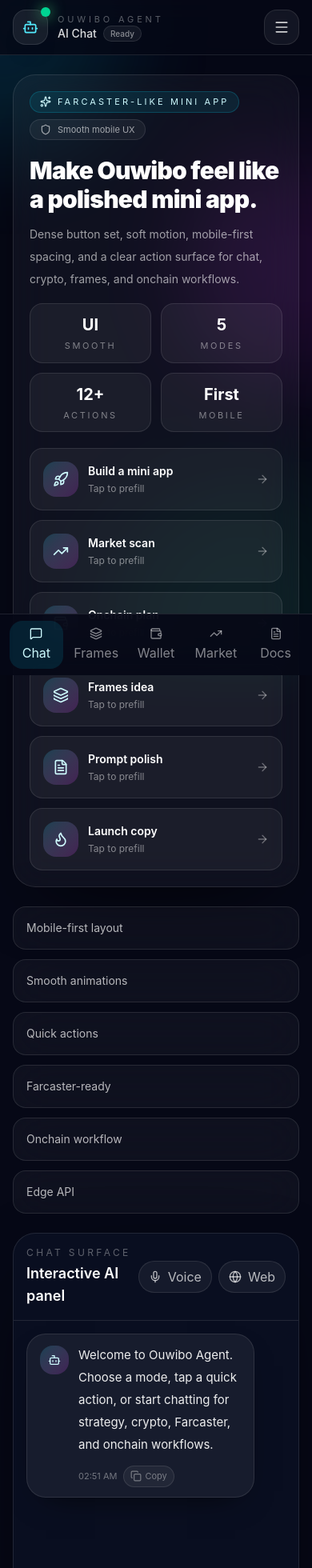
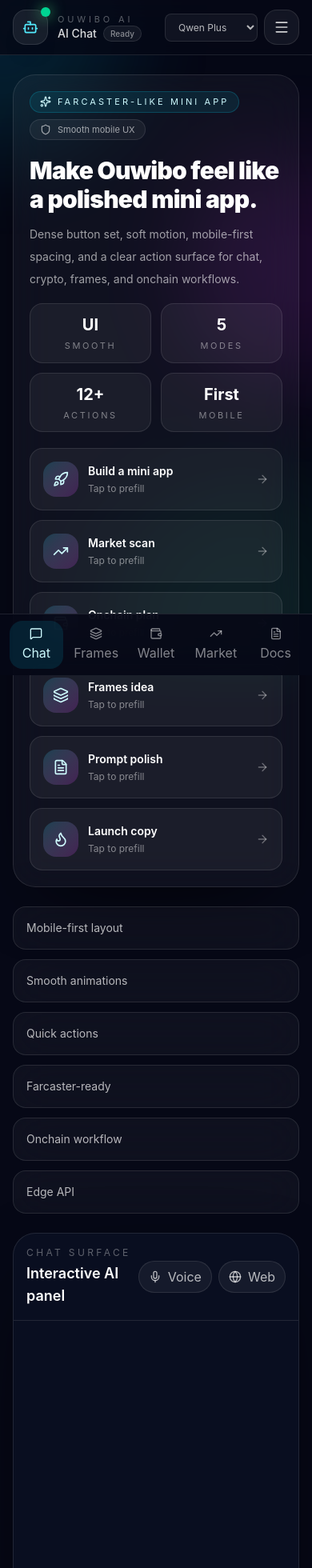
Before and after one commit to ouwibo/Agent, a React (Vite) app in the folder frontend/: page / in a window 390 px wide. Shown: the top 1960 px of the page at 80% size. Built offline with nearby package versions, Linux system fonts and the light colour scheme.

Commit message:
[ouwibo-ai] UI overhaul: dynamic model selection, no default chat, responsive mini app design

```diff
--- a/frontend/src/App.tsx
+++ b/frontend/src/App.tsx
@@ -32,6 +32,7 @@
   role: 'user' | 'assistant'
   content: string
   timestamp: Date
+  model?: string
 }
 
 type Mode = 'chat' | 'frames' | 'wallet' | 'market' | 'docs'
@@ -44,16 +45,6 @@
 }
 
 const API_URL = 'https://agent.ouwibo.workers.dev'
-
-const starterMessages: Message[] = [
-  {
-    id: 'welcome',
-    role: 'assistant',
-    content:
-      'Welcome to Ouwibo Agent. Choose a mode, tap a quick action, or start chatting for strategy, crypto, Farcaster, and onchain workflows.',
-    timestamp: new Date(),
-  },
-]
 
 const quickActions: QuickAction[] = [
   { label: 'Build a mini app', prompt: 'Create a Farcaster-style mini app UI with smooth mobile interactions.', icon: Rocket },
@@ -93,12 +84,13 @@
 }
 
 function App() {
-  const [messages, setMessages] = useState<Message[]>(starterMessages)
+  const [messages, setMessages] = useState<Message[]>([])
   const [input, setInput] = useState('')
   const [loading, setLoading] = useState(false)
   const [menuOpen, setMenuOpen] = useState(false)
   const [copied, setCopied] = useState<string | null>(null)
   const [activeMode, setActiveMode] = useState<Mode>('chat')
+  const [selectedModel, setSelectedModel] = useState('qwen3.5-plus')
   const messagesEndRef = useRef<HTMLDivElement>(null)
 
   useEffect(() => {
@@ -106,7 +98,7 @@
   }, [messages, loading])
 
   useEffect(() => {
-    document.title = 'Ouwibo Agent | Mini App'
+    document.title = 'Ouwibo AI | Mini App'
   }, [])
 
   const statusText = useMemo(() => {
@@ -114,7 +106,7 @@
     return 'Ready'
   }, [loading])
 
-  async function sendMessage(prompt: string) {
+  async function sendMessage(prompt: string, model: string = selectedModel) {
     const content = prompt.trim()
     if (!content || loading) return
 
@@ -123,6 +115,7 @@
       role: 'user',
       content,
       timestamp: new Date(),
+      model,
     }
 
     setMessages((prev) => [...prev, userMessage])
@@ -136,7 +129,7 @@
           'Content-Type': 'application/json',
           Accept: 'application/json',
         },
-        body: JSON.stringify({ message: content }),
+        body: JSON.stringify({ message: content, model }),
       })
 
       const data = await response.json()
@@ -147,6 +140,7 @@
         role: 'assistant',
         content: reply,
         timestamp: new Date(),
+        model,
       }
 
       setMessages((prev) => [...prev, aiMessage])
@@ -168,7 +162,7 @@
 
   function onSubmit(e: React.FormEvent) {
     e.preventDefault()
-    void sendMessage(input)
+    void sendMessage(input, selectedModel)
   }
 
   function copyText(text: string, id: string) {
@@ -202,7 +196,7 @@
               <span className="absolute -right-1 -top-1 h-3 w-3 rounded-full bg-emerald-400 shadow-[0_0_18px_rgba(74,222,128,0.9)]" />
             </div>
             <div>
-              <div className="text-[11px] uppercase tracking-[0.35em] text-white/35">Ouwibo Agent</div>
+              <div className="text-[11px] uppercase tracking-[0.35em] text-white/35">Ouwibo AI</div>
               <div className="flex items-center gap-2 text-sm font-medium text-white/85">
                 <span>{modeTitle}</span>
                 <span className="rounded-full border border-white/10 bg-white/6 px-2 py-0.5 text-[10px] text-white/50">{statusText}</span>
@@ -231,6 +225,16 @@
             })}
           </div>
 
+          <div className="flex items-center gap-2">
+            <select
+              value={selectedModel}
+              onChange={(e) => setSelectedModel(e.target.value)}
+              className="rounded-lg border border-white/10 bg-white/5 px-3 py-2 text-xs text-white/70 focus:border-cyan-400/30 focus:bg-white/8"
+            >
+              <option value="qwen3.5-turbo">Qwen Turbo</option>
+              <option value="qwen3.5-plus">Qwen Plus</option>
+              <option value="qwen3.5-max">Qwen Max</option>
+            </select>
             <button
               className="inline-flex h-11 w-11 items-center justify-center rounded-2xl border border-white/10 bg-white/6 text-white/80 transition hover:bg-white/10 md:hidden"
               onClick={() => setMenuOpen((v) => !v)}
@@ -238,6 +242,7 @@
             >
               {menuOpen ? <X className="h-5 w-5" /> : <Menu className="h-5 w-5" />}
             </button>
+          </div>
         </div>
 
         {menuOpen ? (
@@ -312,7 +317,7 @@
                 return (
                   <button
                     key={action.label}
-                    onClick={() => action.prompt && void sendMessage(action.prompt)}
+                    onClick={() => action.prompt && void sendMessage(action.prompt, selectedModel)}
                     className="group flex items-center gap-3 rounded-2xl border border-white/10 bg-white/5 px-4 py-4 text-left transition-all hover:-translate-y-0.5 hover:border-cyan-400/25 hover:bg-white/8 hover:shadow-[0_16px_60px_-24px_rgba(34,211,238,0.35)]"
                   >
                     <div className="flex h-11 w-11 items-center justify-center rounded-2xl bg-gradient-to-br from-cyan-400/20 to-fuchsia-500/20 text-cyan-100">
@@ -427,7 +432,7 @@
                 onKeyDown={(e) => {
                   if (e.key === 'Enter' && !e.shiftKey) {
                     e.preventDefault()
-                    void sendMessage(input)
+                    void sendMessage(input, selectedModel)
                   }
                 }}
                 placeholder="Ask for a Farcaster post, crypto scan, mobile UI, or onchain plan"
@@ -507,7 +512,7 @@
                 return (
                   <button
                     key={item.label}
-                    onClick={() => item.prompt && void sendMessage(item.prompt)}
+                    onClick={() => item.prompt && void sendMessage(item.prompt, selectedModel)}
                     className="flex items-center gap-3 rounded-2xl border border-white/10 bg-white/5 px-3 py-3 text-left text-xs font-medium text-white/75 transition hover:-translate-y-0.5 hover:bg-white/8"
                   >
                     <Icon className="h-4 w-4 text-cyan-300" />
```
Lines whose indentation alone changed are shown as unchanged.
